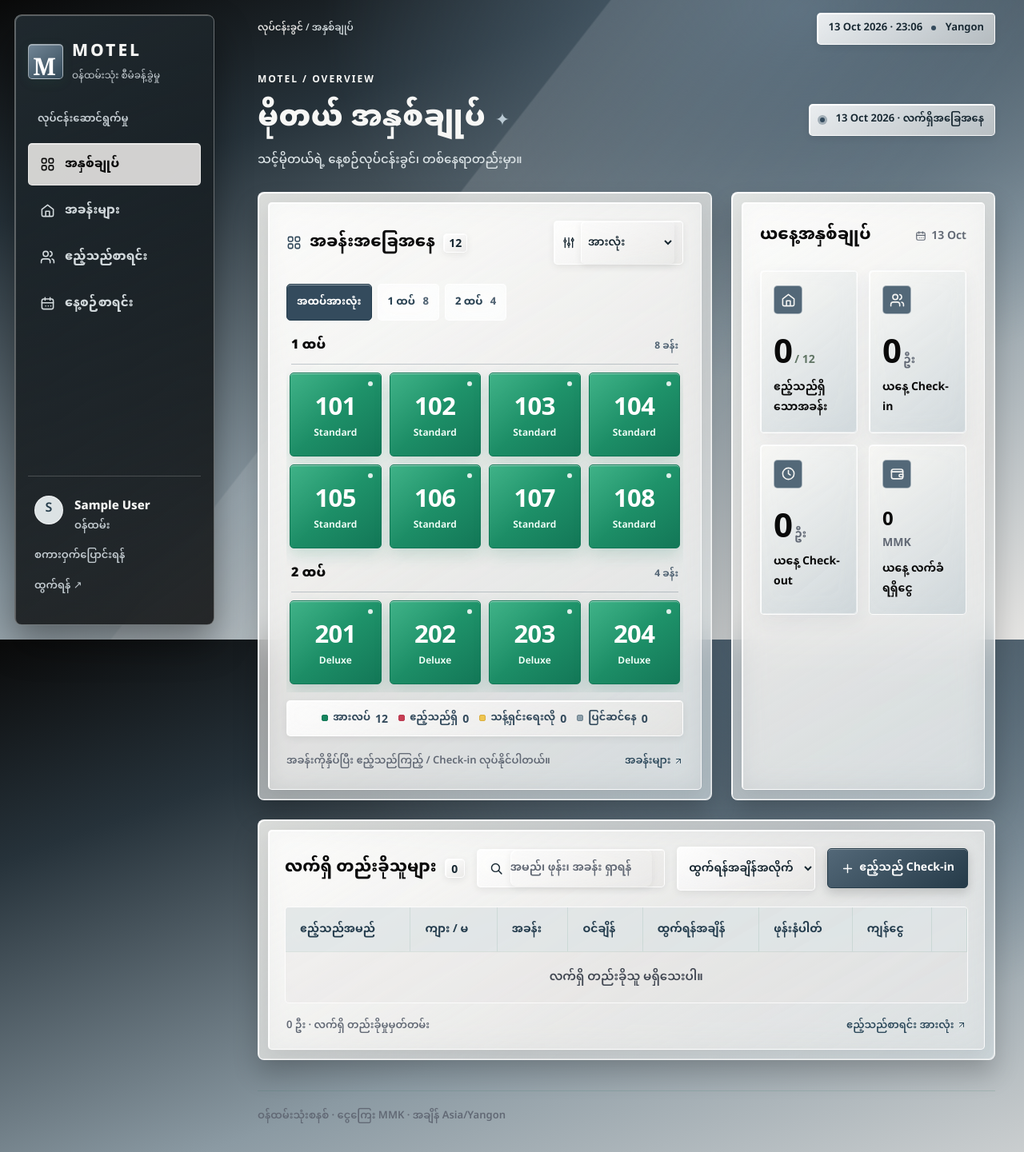
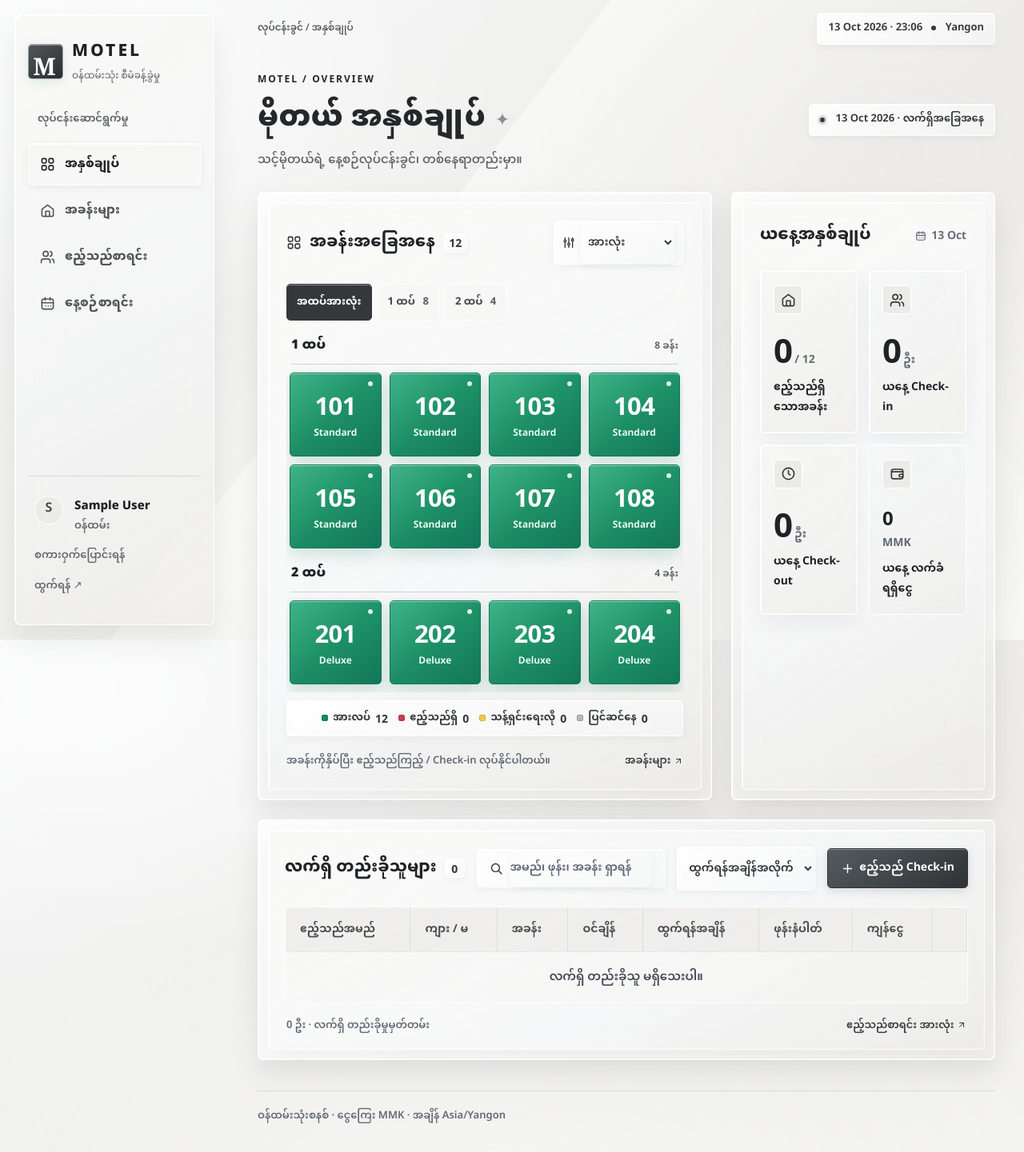
Before and after one commit to Pabohere/Motel-Management, a Laravel app: page / in a window 1280 px wide. Shown: the whole page at 80% size. Run offline with Laravel 12, Linux system fonts and the light colour scheme; the visitor is signed in with stand-in values (Sample User, id 1); data comes from the database, SQL or seed files in the repository; data that the repository does not hold is empty.

Commit message:
Apply cool off-white glass palette

```diff
--- a/public/glass.css
+++ b/public/glass.css
@@ -409,72 +409,74 @@ input, select, textarea, .filters input, .filters select { background: #ffffff80
   .summary-card.peach { background: #ffeadc; }
 }
 
-/* Obsidian chrome: slate, onyx, and alabaster with crisp glass edges. */
-:root { --ink: #0a0a0a; --teal: #344b5d; --green: #344b5d; --blue: #536878; --muted: #596772; --line: #53687842; --border: #53687866; --soft: #e5e4e2; --surface: #e5e4e2; }
-body { color: var(--ink); background: radial-gradient(ellipse at 78% 2%, #536878 0%, transparent 42%), linear-gradient(160deg, #0a0a0a 0%, #26323a 22%, #8b9aa3 58%, #e5e4e2 100%); background-attachment: fixed; }
-body::before { background: linear-gradient(128deg, transparent 40%, #ffffff20 40.15%, transparent 70%); }
-.sidebar { color: #e5e4e2; background: linear-gradient(145deg, #222c32e6, #0a0a0ad4); border: 1px solid #e5e4e260; border-radius: 9px; box-shadow: inset 1px 1px 0 #ffffff42, 0 22px 45px #0006; }
-.brand, .sidebar-bottom strong { color: #f5f5f3; }
-.brand small, .nav-label, .sidebar-bottom small, .sidebar-bottom>a, .sidebar-bottom .logout { color: #c3cbd0; }
-.brand-icon { background: linear-gradient(145deg, #728696, #334958); border-radius: 5px; }
-nav>a { color: #d2d9dc; border-radius: 5px; }
-nav>a:hover { color: #fff; background: #e5e4e228; }
-nav>a.active, nav>a.active:hover { color: #0a0a0a; background: #e5e4e2e8; border-color: #fff8; box-shadow: inset 0 1px 0 #fff8; }
-.sidebar-bottom { border-color: #e5e4e238; }
-.avatar { background: #dce2e4; color: #253c4b; border-color: #fff9; }
-.topbar { color: #e5e4e2; }
-.topbar .muted, .page-heading .muted, .dashboard-heading p { color: #d8e0e3; }
-.topbar .date, .live-pill { color: #10202b; }
-.page-heading h1, .page-heading>a, .page-heading .eyebrow { color: #f7f7f5; }
+/* Cool off-white glass: three neutral surfaces with crisp edges. */
+:root { --ink: #202226; --teal: #34383b; --green: #34383b; --blue: #60666b; --muted: #61666a; --line: #575d622b; --border: #575d6240; --soft: #ecebe8; --surface: #f7f7f5; }
+body { color: var(--ink); background-color: #f6f7f8; background-image: radial-gradient(ellipse 55% 56% at 7% 8%, #ffffffb8, transparent 78%), radial-gradient(ellipse 48% 52% at 88% 24%, #ecebe8d9, transparent 78%), radial-gradient(ellipse 70% 60% at 48% 91%, #f7f7f5, transparent 82%), linear-gradient(145deg, #f6f7f8, #ecebe8 62%, #f7f7f5); background-attachment: fixed; }
+body::before { background: linear-gradient(128deg, transparent 40%, #ffffff7a 40.15%, transparent 70%); }
+.sidebar { color: #202226; background: linear-gradient(150deg, #f7f7f5db, #f6f7f8a3 54%, #ecebe8b5); border: 1px solid #ffffffed; border-radius: 8px; backdrop-filter: blur(26px) saturate(110%); -webkit-backdrop-filter: blur(26px) saturate(110%); box-shadow: inset 1px 1px 0 #fff, 0 18px 35px #43484e18; }
+.brand, .sidebar-bottom strong { color: #202226; }
+.brand small, .nav-label, .sidebar-bottom small, .sidebar-bottom>a, .sidebar-bottom .logout { color: #62666a; }
+.brand-icon { background: linear-gradient(145deg, #52575a, #292d30); border-radius: 5px; }
+nav>a { color: #505559; border-radius: 5px; }
+nav>a:hover { color: #202226; background: #ffffffaa; }
+nav>a.active, nav>a.active:hover { color: #202226; background: #f7f7f5eb; border-color: #ffffffef; box-shadow: inset 0 1px 0 #fff, 0 3px 9px #43484e15; }
+.sidebar-bottom { border-color: #555b602a; }
+.avatar { background: #ecebe8; color: #393e42; border-color: #fff; }
+.topbar, .topbar .muted { color: #4f5559; }
+.topbar .date, .live-pill { color: #34383b; }
+.page-heading h1, .page-heading>a, .page-heading .eyebrow { color: #24282b; }
+.page-heading .muted, .dashboard-heading p { color: #5d6266; }
 .page-heading>a.btn { color: #fff; }
-.eyebrow { color: #dbe3e7; }
-.heading-spark { color: #b9c9d3; }
-.glass-panel, .panel, .stat, .room-card { background: linear-gradient(145deg, #f7f7f3d9, #e5e4e2a8 55%, #d6e0e4ae); border: 1px solid #ffffffcf; border-radius: 8px; backdrop-filter: blur(25px) saturate(105%); -webkit-backdrop-filter: blur(25px) saturate(105%); box-shadow: inset 1px 1px 0 #fff, inset -1px -1px 0 #ffffff75, 0 18px 32px #0003; }
-.glass-inner { background: linear-gradient(150deg, #ffffffb8, #e5e4e274); border: 1px solid #ffffffd9; border-radius: 5px; box-shadow: inset 1px 1px 0 #fff, 0 8px 25px #0001; }
-.summary-card, .summary-card.mint, .summary-card.lavender, .summary-card.rose, .summary-card.peach { color: #0a0a0a; background: linear-gradient(140deg, #f8f8f5b8, #bfcbd1a8); border-color: #ffffffd6; border-radius: 5px; }
-.summary-card .metric-icon, .summary-card.mint .metric-icon, .summary-card.lavender .metric-icon, .summary-card.rose .metric-icon, .summary-card.peach .metric-icon { color: #f5f5f3; background: #536878; border-radius: 5px; }
-.map-filter, .map-legend, .glass-search, .glass-select, .daily-strip, .date-cell, .row-open, .count-pill, .cleaning-bar, .topbar .date, .live-pill, .btn.secondary, .tabs .selected, input, select, textarea, .filters input, .filters select { color: #172731; background: linear-gradient(145deg, #ffffffe0, #e5e4e2ac); border-color: #ffffffd6; border-radius: 5px; box-shadow: inset 1px 1px 0 #fff, 0 3px 10px #0a0a0a12; }
-.glass-table-wrap { background: #e5e4e25c; border-color: #ffffffc9; border-radius: 5px; }
-.guest-table th, th { color: #253d4e; background: #dce4e5a8; }
-.guest-table tbody tr:nth-child(even) { background: #ffffff35; }
-.guest-name, .map-footnote a, .booking-footer a { color: #2d495b; }
-.guest-avatar { color: #344b5d; background: #d9e1e5; border-color: #b8c6ce; }
-.room-pill { color: #293f4d; background: #dce4e7; border-color: #bbc8cd; }
-.balance-due, .cleaning-bar { color: #344b5d; }
-.row-open:hover { color: #fff; background: #344b5d; }
-.live-pill .dot { box-shadow: 0 0 0 3px #53687873; }
-.btn, .btn.coral { color: #fff; background: linear-gradient(145deg, #536878, #263b49); border-color: #253b49; border-radius: 5px; box-shadow: inset 0 1px 0 #fff5, 0 5px 14px #0a0a0a30; }
-.btn:hover, .btn.coral:hover { background: #0a0a0a; }
-.btn.secondary { color: #203847; }
-.btn.secondary:hover { background: #dbe4e7; }
+.eyebrow { color: #60666a; }
+.heading-spark { color: #8a8f93; }
+.glass-panel, .panel, .stat, .room-card { background: linear-gradient(145deg, #ffffffc9, #f6f7f8a0 56%, #ecebe88f); border: 1px solid #ffffffef; border-radius: 7px; backdrop-filter: blur(25px) saturate(105%); -webkit-backdrop-filter: blur(25px) saturate(105%); box-shadow: inset 1px 1px 0 #fff, inset -1px -1px 0 #ffffff8c, 0 16px 32px #454b501c; }
+.glass-inner { background: linear-gradient(155deg, #f7f7f5b5, #f6f7f875 60%, #ecebe877); border: 1px solid #ffffffd9; border-radius: 5px; backdrop-filter: blur(14px); -webkit-backdrop-filter: blur(14px); box-shadow: inset 1px 1px 0 #fff, 0 6px 20px #454b500b; }
+.summary-card, .summary-card.mint, .summary-card.lavender, .summary-card.rose, .summary-card.peach { color: #202226; background: linear-gradient(145deg, #f7f7f5c9, #ecebe89c); border-color: #ffffffed; border-radius: 5px; }
+.summary-card:nth-child(even) { background: linear-gradient(145deg, #f6f7f8df, #ecebe890); }
+.summary-card .metric-icon, .summary-card.mint .metric-icon, .summary-card.lavender .metric-icon, .summary-card.rose .metric-icon, .summary-card.peach .metric-icon { color: #34383b; background: #ecebe8; border-color: #fff; border-radius: 5px; }
+.map-filter, .map-legend, .glass-search, .glass-select, .daily-strip, .date-cell, .row-open, .count-pill, .cleaning-bar, .topbar .date, .live-pill, .btn.secondary, .tabs .selected, input, select, textarea, .filters input, .filters select { color: #34383b; background: linear-gradient(145deg, #ffffffdc, #f6f7f8a8); border-color: #ffffffec; border-radius: 5px; box-shadow: inset 1px 1px 0 #fff, 0 3px 9px #454b5010; }
+.glass-table-wrap { background: #f7f7f575; border-color: #ffffffd9; border-radius: 5px; }
+.guest-table th, th { color: #494e51; background: #ecebe8ae; }
+.guest-table tbody tr:nth-child(even) { background: #ffffff47; }
+.guest-name, .map-footnote a, .booking-footer a { color: #34383b; }
+.guest-avatar { color: #42474a; background: #ecebe8; border-color: #d7d8d8; }
+.room-pill { color: #34383b; background: #ecebe8; border-color: #d9d9d6; }
+.balance-due, .cleaning-bar { color: #4c5255; }
+.row-open:hover { color: #fff; background: #34383b; }
+.live-pill .dot { box-shadow: 0 0 0 3px #a5aaa966; }
+.btn, .btn.coral { color: #fff; background: linear-gradient(145deg, #555b5f, #2e3336); border-color: #2e3336; border-radius: 5px; box-shadow: inset 0 1px 0 #fff5, 0 4px 12px #41464a29; }
+.btn:hover, .btn.coral:hover { background: #1d2124; }
+.btn.secondary { color: #34383b; }
+.btn.secondary:hover { background: #ecebe8; }
 .clean-room-button { background: linear-gradient(140deg, #269e74, #176c54); }
 .room-tile, .room-card, .badge, .room-pill, .date-cell, .row-open, .count-pill, .glass-search, .glass-select { border-radius: 5px; }
-.room-tile.maintenance { background: linear-gradient(145deg, #c7d2d8, #9aabb5); color: #172731; border-color: #8196a2; }
-.legend-dot.maintenance, .status-dot.maintenance { background: #8fa1ac; border-color: #6d818d; }
-.badge.maintenance { background: #dce3e6; color: #283f4e; }
+.room-tile.maintenance { background: linear-gradient(145deg, #ecebe8, #d4d6d5); color: #34383b; border-color: #bdc0c0; }
+.legend-dot.maintenance, .status-dot.maintenance { background: #b5b9ba; border-color: #979d9e; }
+.badge.maintenance { background: #ecebe8; color: #4c5255; }
 .floor-switch { display: flex; gap: 7px; overflow-x: auto; padding: 0 0 16px; scrollbar-width: thin; }
-.floor-choice { flex: none; padding: 8px 12px; color: #2d4555; background: #ffffffa3; border: 1px solid #ffffffd6; border-radius: 5px; font: 750 13px "Motel Myanmar", sans-serif; backdrop-filter: blur(12px); -webkit-backdrop-filter: blur(12px); }
-.floor-choice span { margin-left: 6px; color: #526474; }
+.floor-choice { flex: none; padding: 8px 12px; color: #4b5053; background: #f7f7f5b3; border: 1px solid #ffffffed; border-radius: 5px; font: 750 13px "Motel Myanmar", sans-serif; backdrop-filter: blur(12px); -webkit-backdrop-filter: blur(12px); }
+.floor-choice span { margin-left: 6px; color: #62676a; }
 .floor-choice:hover { background: #fff; }
-.floor-choice.active { color: #fff; background: #344b5d; border-color: #233b4b; box-shadow: inset 0 1px 0 #ffffff6b; }
-.floor-choice.active span { color: #d8e2e7; }
+.floor-choice.active { color: #fff; background: #34383b; border-color: #34383b; box-shadow: inset 0 1px 0 #ffffff65; }
+.floor-choice.active span { color: #e2e3e2; }
 .room-map { display: block; min-height: 0; max-height: 460px; padding: 2px 4px 10px; }
 .floor-group + .floor-group { margin-top: 18px; }
-.floor-heading { display: flex; align-items: baseline; justify-content: space-between; margin: 0 2px 10px; border-bottom: 1px solid #53687852; }
+.floor-heading { display: flex; align-items: baseline; justify-content: space-between; margin: 0 2px 10px; border-bottom: 1px solid #62676a42; }
 .floor-heading h3 { margin: 0 0 7px; font-size: 16px; font-weight: 900; }
-.floor-heading span { color: #526474; font-size: 12px; font-weight: 700; }
+.floor-heading span { color: #62676a; font-size: 12px; font-weight: 700; }
 .floor-room-grid { display: grid; grid-template-columns: repeat(4, minmax(0, 1fr)); gap: 10px; }
 .room-map .map-empty { margin: 20px auto; }
-.login-page { background: #536878; }
-.login-intro { background: linear-gradient(145deg, #344856, #0a0a0a); }
-.login-art span:nth-child(2), .login-art span:nth-child(6) { background: #536878; }
-.login-form { background: linear-gradient(145deg, #f7f7f3e8, #e5e4e2b8); border-radius: 8px; }
+.login-page { background: #f6f7f8; }
+.login-intro { background: linear-gradient(145deg, #f7f7f5, #ecebe8); color: #24282b; }
+.login-intro .eyebrow, .login-intro p, .login-intro>small { color: #53585b; }
+.login-art span { border-color: #d7d8d6; background: #f6f7f8; }
+.login-art span:nth-child(2), .login-art span:nth-child(6) { color: #fff; background: #555b5f; }
+.login-form { background: linear-gradient(145deg, #f7f7f5e9, #ecebe8bb); border-radius: 7px; }
 .identity-card, .identity-preview-dialog { border-radius: 6px; }
 @media (min-width: 1700px) { .floor-room-grid { grid-template-columns: repeat(6, minmax(0, 1fr)); } }
 @media (max-width: 1000px) { .floor-room-grid { grid-template-columns: repeat(6, minmax(0, 1fr)); } }
 @media (max-width: 800px) { .room-map { max-height: none; overflow: visible; } }
 @media (max-width: 550px) { .floor-room-grid { grid-template-columns: repeat(3, minmax(0, 1fr)); } .floor-choice { font-size: 12px; } }
 @supports not ((backdrop-filter: blur(1px)) or (-webkit-backdrop-filter: blur(1px))) {
-  .sidebar { background: #17232b; }
-  .glass-panel, .glass-inner, .panel, .stat, .room-card, .login-form { background: #e5e4e2; }
+  .sidebar, .glass-panel, .glass-inner, .panel, .stat, .room-card, .login-form { background: #f7f7f5; }
 }
```
